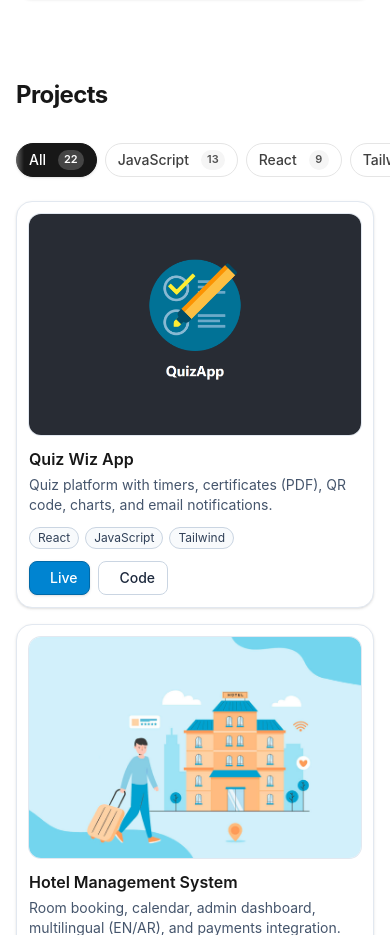
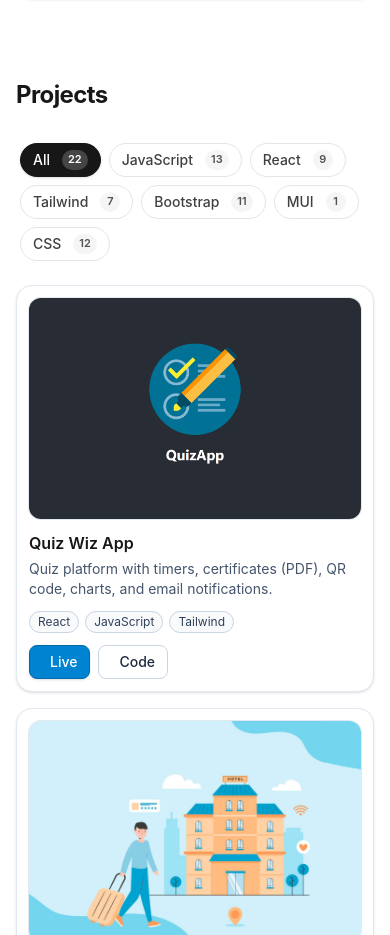
Before and after one commit to khaled955/khaledmansour, a React (Vite) app: page / in a window 390 px wide. Shown: the part 2523-3458 px from the top of the page. Built offline with nearby package versions, Linux system fonts and the light colour scheme.

Commit message:
enhance-style

```diff
--- a/src/components/Contacts/Contacts.tsx
+++ b/src/components/Contacts/Contacts.tsx
@@ -131,7 +131,7 @@ export default function Contacts() {
               className="inline-flex items-center gap-2 rounded-lg bg-neutral-900 text-white px-4 py-2 shadow-sm transition hover:bg-neutral-800 disabled:opacity-50"
             >
               {isSubmitting && <i className="fa-solid fa-spinner fa-spin" />}
-              <span>Send</span>
+              <span className="cursor-pointer">Send</span>
             </button>
           </div>
         </form>
--- a/src/components/Projects/Projects.tsx
+++ b/src/components/Projects/Projects.tsx
@@ -114,23 +114,15 @@ export default function Projects() {
 
 
 {/* Filter bar (enhanced) */}
-<div className="relative -mx-4 md:mx-0">
-  {/* soft gradient edges on mobile while scrolling */}
-  <div className="pointer-events-none absolute left-0 top-0 h-full w-6 bg-gradient-to-r from-white to-transparent dark:from-zinc-950 md:hidden" />
-  <div className="pointer-events-none absolute right-0 top-0 h-full w-6 bg-gradient-to-l from-white to-transparent dark:from-zinc-950 md:hidden" />
 
-  <div
-    className="
-      flex items-center gap-2 overflow-x-auto px-4 py-2 md:flex-wrap md:overflow-visible
-      [scrollbar-width:none] [-ms-overflow-style:none] [&::-webkit-scrollbar]:hidden
-      snap-x
-    "
-  >
+{/* Filter bar — always wraps (no horizontal scroll) */}
+<div className="w-full">
+  <div className="flex flex-wrap items-center gap-2 px-1 py-2">
     {/* ALL */}
     <button
       onClick={clearAll}
       aria-pressed={active.size === 0}
-      className={`snap-start inline-flex items-center gap-2 rounded-full border px-3 py-1.5 text-sm font-medium shadow-sm transition
+      className={`inline-flex items-center gap-2 rounded-full border px-3 py-1.5 text-sm font-medium shadow-sm transition
         focus:outline-none focus-visible:ring-2 focus-visible:ring-sky-400/60 focus-visible:ring-offset-2 focus-visible:ring-offset-white
         dark:focus-visible:ring-amber-400/60 dark:focus-visible:ring-offset-0
         ${active.size === 0
@@ -138,11 +130,10 @@ export default function Projects() {
           : "border-neutral-200 bg-white text-neutral-700 hover:bg-neutral-50 dark:border-neutral-800 dark:bg-zinc-900 dark:text-neutral-300 dark:hover:bg-zinc-800"}`}
     >
       All
-      <span
-        className={`ml-1 inline-flex h-5 min-w-5 items-center justify-center rounded-full px-1.5 text-[11px] font-semibold
-          ${active.size === 0 ? "bg-white/20 text-white dark:bg-black/10 dark:text-neutral-900"
-                              : "bg-neutral-100 text-neutral-600 dark:bg-neutral-800 dark:text-neutral-300"}`}
-      >
+      <span className={`${active.size === 0
+          ? "bg-white/20 text-white dark:bg-black/10 dark:text-neutral-900"
+          : "bg-neutral-100 text-neutral-600 dark:bg-neutral-800 dark:text-neutral-300"}
+          ml-1 inline-flex h-5 min-w-5 items-center justify-center rounded-full px-1.5 text-[11px] font-semibold`}>
         {items.length}
       </span>
     </button>
@@ -158,8 +149,7 @@ export default function Projects() {
           onClick={() => !disabled && toggle(t.id)}
           disabled={disabled}
           aria-pressed={isOn}
-          title={disabled ? "No projects for this tag yet" : t.label}
-          className={`snap-start inline-flex items-center gap-2 rounded-full border px-3 py-1.5 text-sm font-medium transition
+          className={`inline-flex items-center gap-2 rounded-full border px-3 py-1.5 text-sm font-medium transition
             focus:outline-none focus-visible:ring-2 focus-visible:ring-sky-400/60 focus-visible:ring-offset-2 focus-visible:ring-offset-white
             dark:focus-visible:ring-amber-400/60 dark:focus-visible:ring-offset-0
             ${disabled ? "cursor-not-allowed opacity-40"
@@ -168,11 +158,10 @@ export default function Projects() {
                          : "border-neutral-200 bg-white text-neutral-700 hover:bg-neutral-50 dark:border-neutral-800 dark:bg-zinc-900 dark:text-neutral-300 dark:hover:bg-zinc-800"}`}
         >
           {t.label}
-          <span
-            className={`ml-1 inline-flex h-5 min-w-5 items-center justify-center rounded-full px-1.5 text-[11px] font-semibold
-              ${isOn ? "bg-white/20 text-white dark:bg-black/10 dark:text-neutral-900"
-                     : "bg-neutral-100 text-neutral-600 dark:bg-neutral-800 dark:text-neutral-300"}`}
-          >
+          <span className={`${isOn
+              ? "bg-white/20 text-white dark:bg-black/10 dark:text-neutral-900"
+              : "bg-neutral-100 text-neutral-600 dark:bg-neutral-800 dark:text-neutral-300"}
+              ml-1 inline-flex h-5 min-w-5 items-center justify-center rounded-full px-1.5 text-[11px] font-semibold`}>
             {counts[t.id]}
           </span>
         </button>
```
